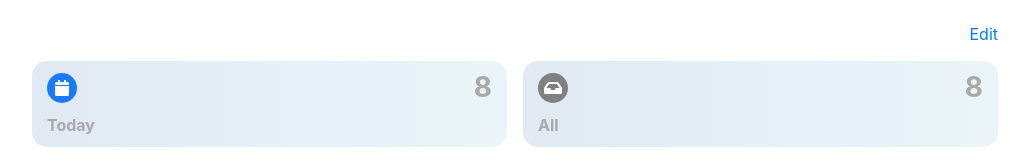
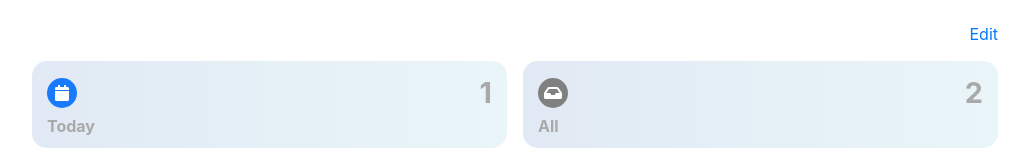
Before and after one commit to AlexMcIntosh/reminders, a React (Create React App) app in the folder client/: page / in a window 1280 px wide. Shown: the top 164 px of the page, without its empty margins (125-1154 px from the left). Built offline with nearby package versions, Linux system fonts and the light colour scheme.

Commit message:
Redux in overview

```diff
--- a/client/src/components/Home/Overview/Overview.js
+++ b/client/src/components/Home/Overview/Overview.js
@@ -1,17 +1,20 @@
 import React, { useState } from 'react';
 import { Container, Row, Col } from 'react-bootstrap';
 import { FontAwesomeIcon } from '@fortawesome/react-fontawesome';
+import { useSelector } from 'react-redux';
+import moment from 'moment';
 
 import styles from './Overview.module.scss';
 
 const Group = (props) => {
+    const { list } = props;
+
     const styleObj = {
-        backgroundColor: props.iconColor,
+        backgroundColor: list.iconColor,
         height: "30px",
         width: "30px",
         borderRadius: "50%",
         display: "flex",
-        marginBottom: "8px",
         color: "white"
     };
 
@@ -25,14 +28,14 @@ const Group = (props) => {
             <Container>
                 <Row className="justify-content-between align-items-center">
                     <div style={styleObj}>
-                        <FontAwesomeIcon style={fontIconStyle} icon={props.icon} />
+                        <FontAwesomeIcon style={fontIconStyle} icon={list.icon} />
                     </div>
                     <div>
-                        <h3 className={styles.reminderCount}>8</h3>
+                        <div className={styles.reminderCount}>{list.count}</div>
                     </div>
                 </Row>
                 <Row>
-                    {props.name}
+                    {list.name}
                 </Row>
             </Container>
         </Col>
@@ -40,22 +43,28 @@ const Group = (props) => {
 }
 
 const Overview = () => {
+    const { reminders } = useSelector(state => state.reminder);
+
     const [defaultLists, setList] = useState([
         {
             name: "Today",
             iconColor: "#197bfc",
-            icon: "calendar"
+            icon: "calendar",
+            count: reminders.filter((reminder) => { return moment(new Date(reminder.dueDate)).isSame(moment(), 'd') }).length
         },
         {
             name: "All",
             iconColor: "gray",
-            icon: "inbox"
+            icon: "inbox",
+            count: reminders.length
         }
     ]);
 
+    console.log(defaultLists);
+
     return <Row className="justify-content-center">
         {defaultLists.map((list, index) => {
-            return <Group name={list.name} iconColor={list.iconColor} icon={list.icon} key={index} />
+            return <Group list={list} key={index} />
         })}
     </Row>
 }
--- a/client/src/components/Home/Overview/Overview.module.scss
+++ b/client/src/components/Home/Overview/Overview.module.scss
@@ -17,4 +17,5 @@
 
   .reminderCount {
     font-weight: 700;
+    font-size: 1.8rem;
   }
```
